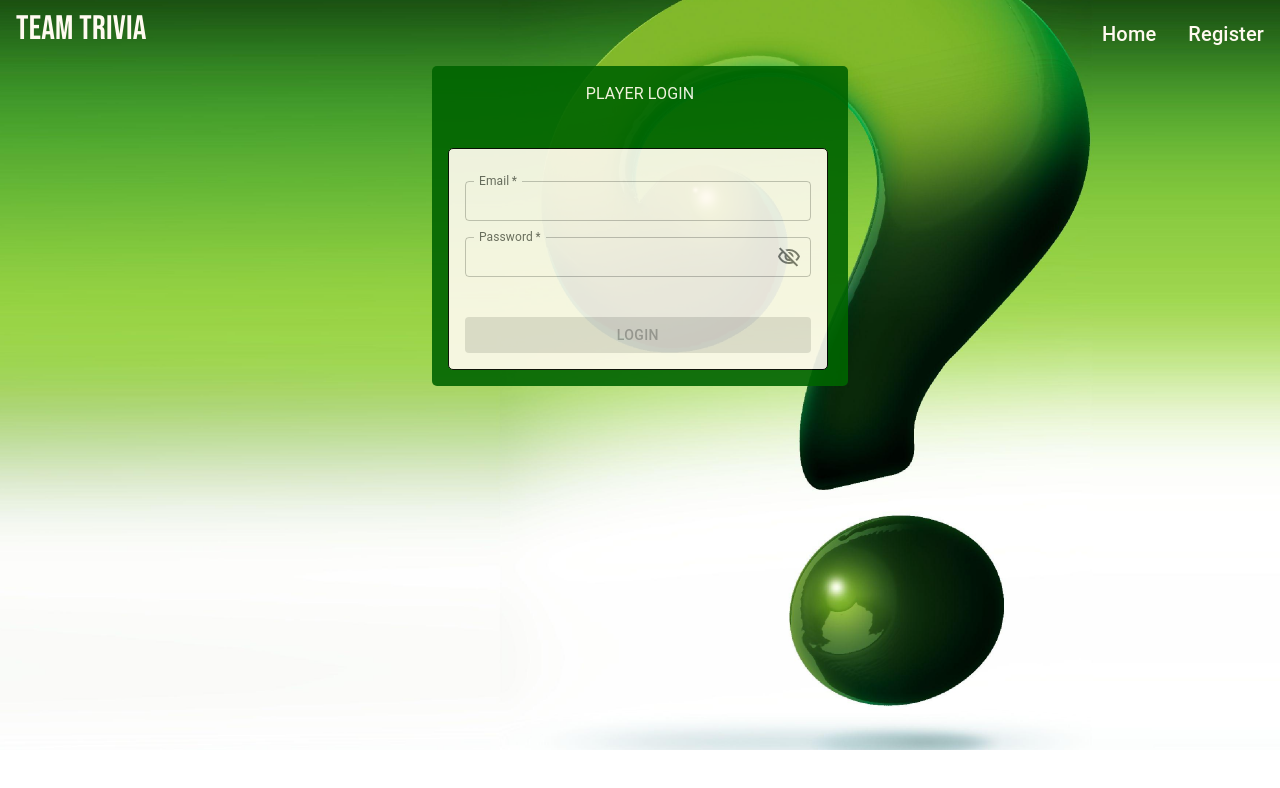
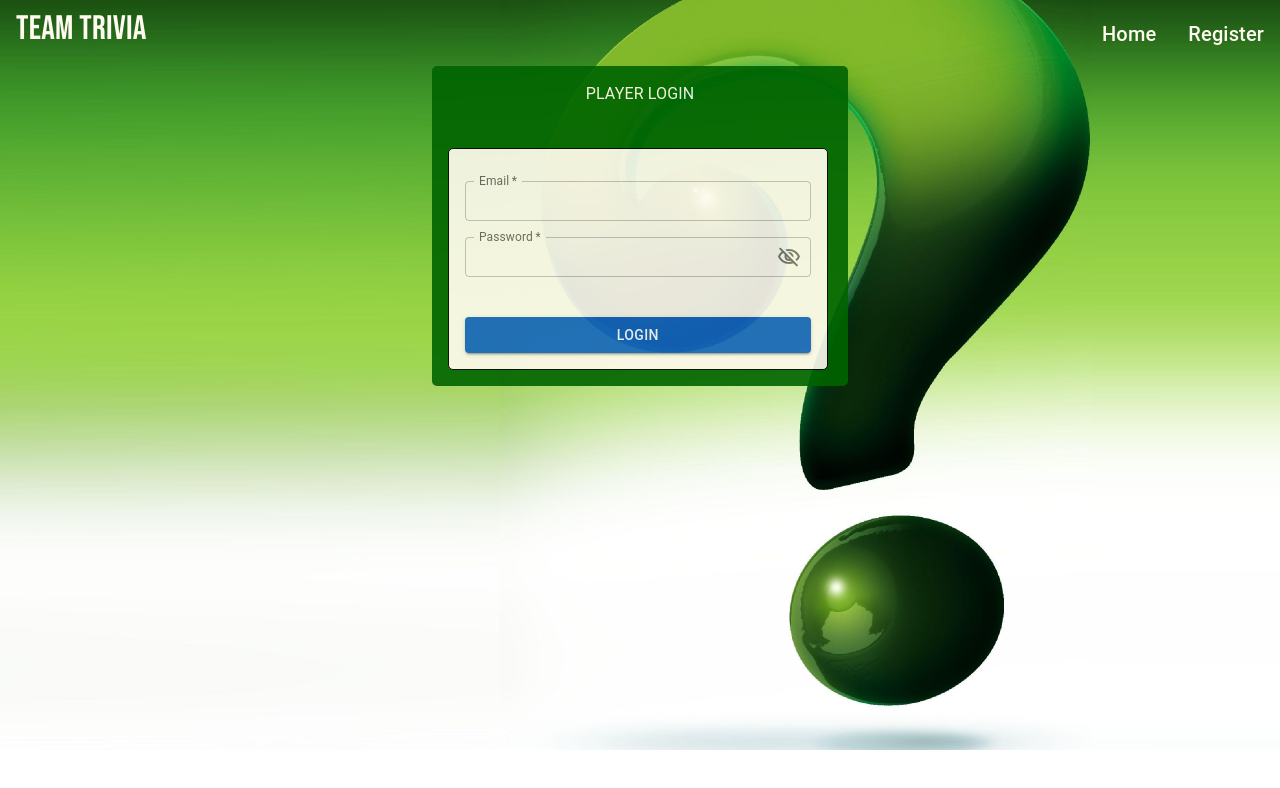
Before and after one commit to c-garraway/trivia-client, a React (Create React App) app: page /login in a window 1280 px wide. Shown: the top 788 px of the page. Built offline with nearby package versions, Linux system fonts and the light colour scheme; no server answers.

Commit message:
update rules, login button, homepage login/reg

```diff
--- a/src/components/game/RulesPanel/Instructions.jsx
+++ b/src/components/game/RulesPanel/Instructions.jsx
@@ -19,9 +19,9 @@ function Instructions() {
     const rules = [
         ['One question set per day (10 Questions)'],
         ['Difficulty points/question: easy(1), medium(2), hard(3)'],
-        ['Teams must have two players (individual scores will not be saved until this condition is met)'],
+        ['Teams consists of two players (individual scores will not be saved until this condition is met)'],
         ['Global ranking is based on the sum of the last seven games of both team members'],
-        ['Correct answers are not shown for incorrect selections']
+        ['Correct answers will not be revealed when an incorrect answer in chosen']
     ]
 
     return (
--- a/src/components/main/HomePageDetails.jsx
+++ b/src/components/main/HomePageDetails.jsx
@@ -66,11 +66,11 @@ function HomePageDetails() {
                 onClick={handleGuestLogin}>
                 Curious? Click Here To Have a Look around
             </Button>
-            <Typography
+{/*             <Typography
                 variant="h6"
                 sx={{ color: theme.palette.secondary.main }}>
                 Login or Register to play
-            </Typography>
+            </Typography> */}
         </Box>
     );
 }
--- a/src/components/user/Login.jsx
+++ b/src/components/user/Login.jsx
@@ -27,7 +27,7 @@ function Login() {
     const [visibility, setVisibility] = useState('hidden');
     const [passwordErrorStatus, setPasswordErrorStatus] = useState(false);
     const [emailErrorStatus, setEmailErrorStatus] = useState(false);
-    const [loginDisabled, setLoginDisabled] = useState(true);
+    //const [loginDisabled, setLoginDisabled] = useState(true);
     const [showPassword, setShowPassword] = useState(false)
 
     const formStyle = { pl: 2, pr: 2, pt: 1, pb: 2, borderRadius: '5px', '& .MuiTextField-root': { mt: 2, width: '100%' }, backgroundColor: mattColor, width: { xs: "90%", sm: "60%", md: "30%" }, mb: 3, opacity: .9
@@ -43,31 +43,44 @@ function Login() {
 
     function handleValidate() {
         if (email === '') {
-            return;
+            return false;
         }
 
         if (!validEmail.test(email)) {
             setFormMessage('Invalid email address!')
             setVisibility();
             setEmailErrorStatus(true)
-            setLoginDisabled(true)
-            return;
+            //setLoginDisabled(true)
+            return false;
         }
 
-        setLoginDisabled(false)
+        //setLoginDisabled(false)
+        return true
     }
 
     function handleKeyDown(e) {
-        if (e.key === 'Enter' && loginDisabled === false) {
+        if (e.key === 'Enter'/*  && loginDisabled === false */) {
             handleLogin();
         };
     }
 
     async function handleLogin() {
+        if(!handleValidate()) {
+            setFormMessage('Invalid email address!')
+            setVisibility();
+            setEmailErrorStatus(true)
+            return;
+        }
         if (password === undefined || password === "") {
             setFormMessage('Password required!')
             setVisibility();
             setPasswordErrorStatus(true)
+            return;
+        };
+        if (password.length < 6 ) {
+            setFormMessage('Invalid Credentials')
+            setVisibility();
+            //setPasswordErrorStatus(true)
             return;
         };
         try {
@@ -159,7 +172,7 @@ function Login() {
                         }}
                     />
                     <Button
-                        disabled={loginDisabled}
+                        /* disabled={loginDisabled} */
                         variant="contained"
                         onClick={handleLogin}
                         sx={{
```
